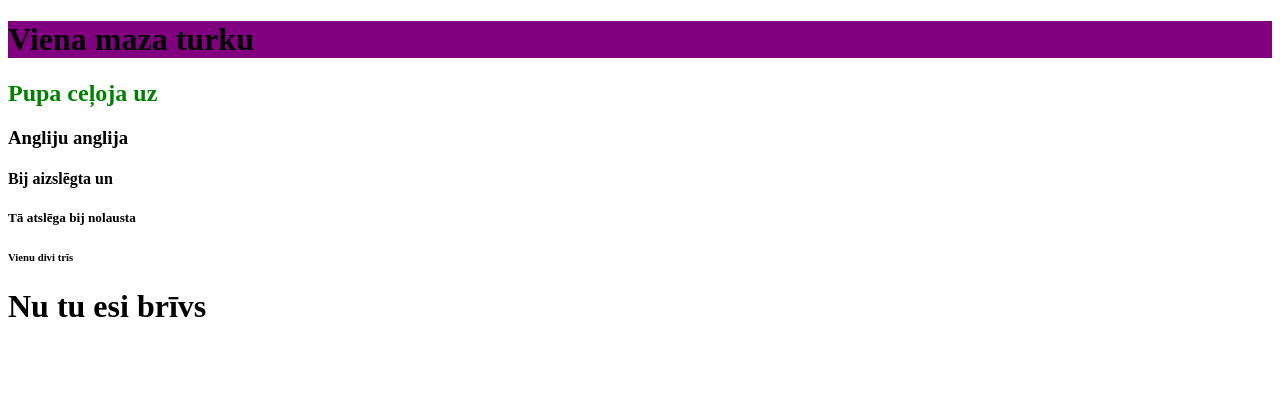
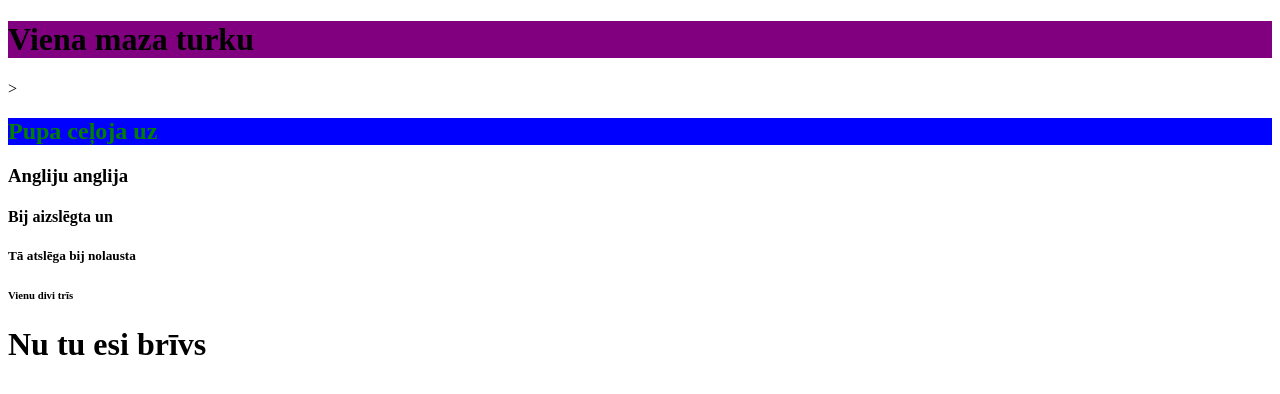
Before and after one commit to dianaaab/webpage4, a plain HTML site: page index.html in a window 1280 px wide. Drawn offline with Linux system fonts and the light colour scheme.

Commit message:
Update index.html

```diff
--- a/index.html
+++ b/index.html
@@ -7,7 +7,7 @@
 <body>
 
   <h1 style="background-color:purple;">Viena maza turku</h1>
-<h2 style="color:green;backround-color:blue;">Pupa ceļoja uz</h2>
+><h2 style="color:green;background-color:blue;">Pupa ceļoja uz</h2>
 <h3 style="text-align:centre;">Angliju anglija</h3>
 <h4>Bij aizslēgta un</h4>
 <h5>Tā atslēga bij nolausta</h5>
```
